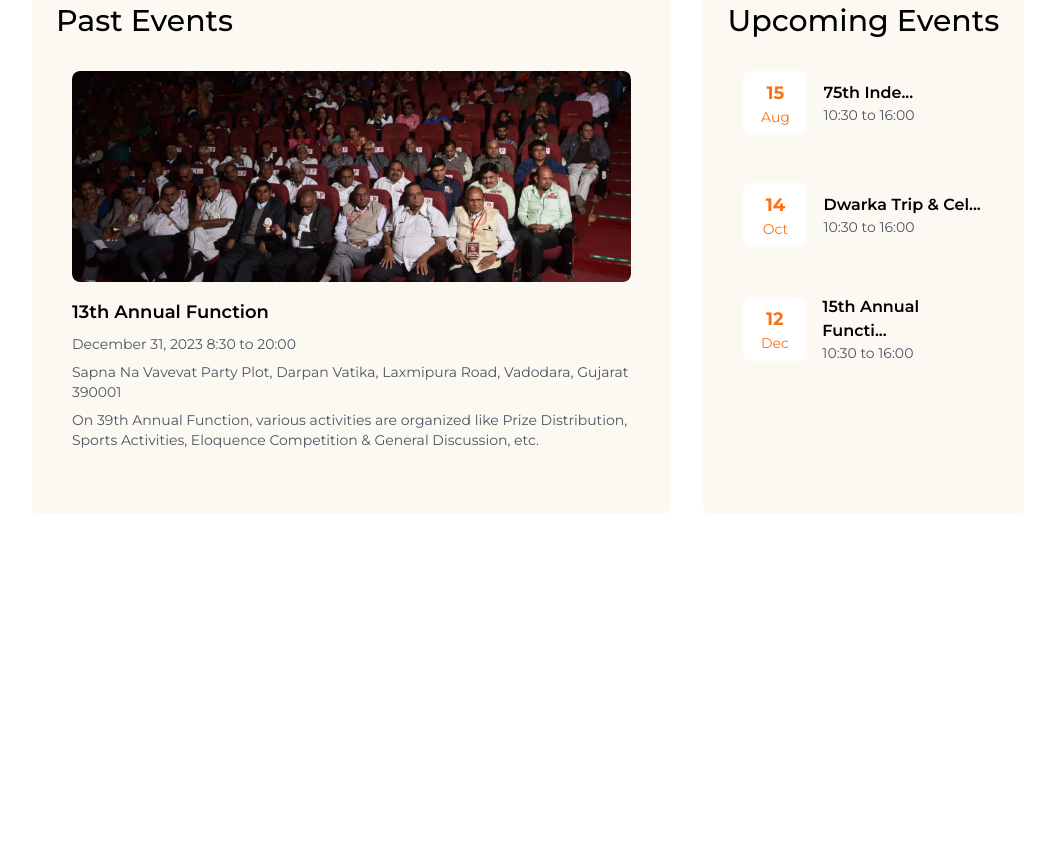
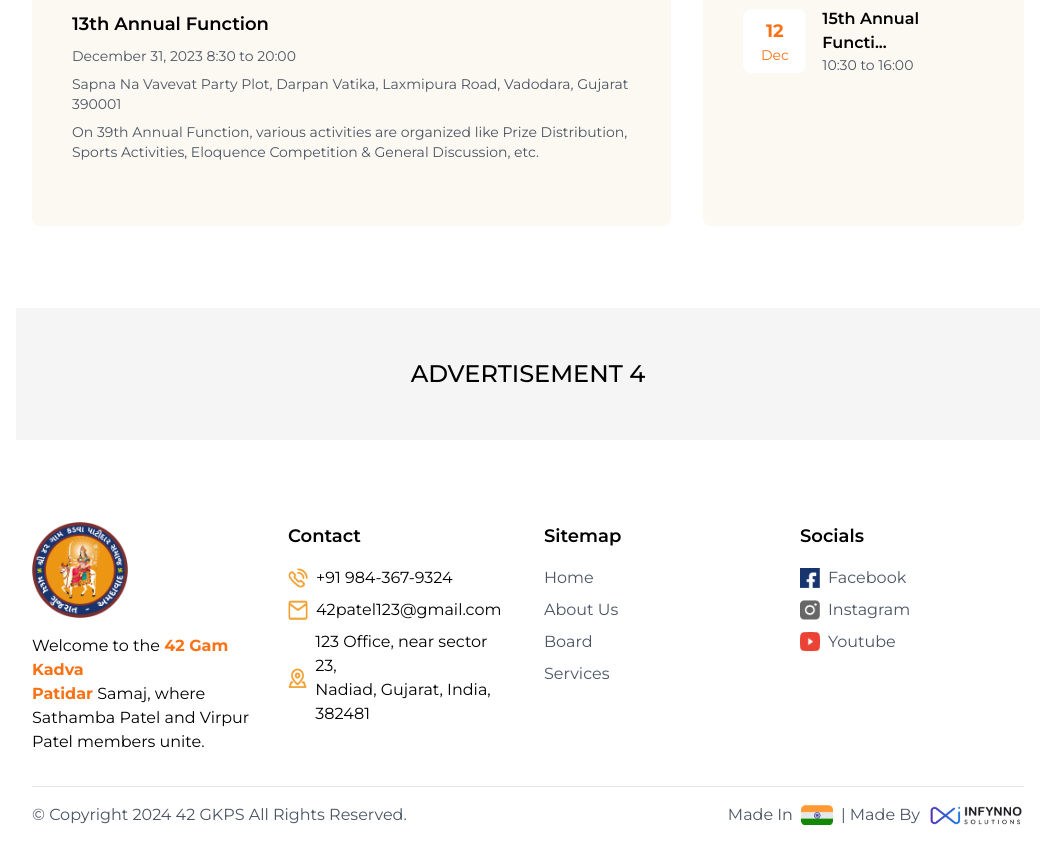
Before and after one commit to PARTH9094/42-GKPS-Tailwind-CSS, a website: page index.html in a window 1280 px wide. Shown: the part 3483-4342 px from the top of the page, without its empty margins (112-1167 px from the left). Before the commit the page ends 4029 px from the top, so only its background shows below. Drawn offline with Linux system fonts and the light colour scheme; files whose address does not match are found by name.

Commit message:
Minor Changes

```diff
--- a/index.html
+++ b/index.html
@@ -9,13 +9,9 @@
     <link rel="preconnect" href="https://fonts.googleapis.com">
     <link rel="preconnect" href="https://fonts.gstatic.com" crossorigin>
     <script src="https://kit.fontawesome.com/ea86ad2f9b.js" crossorigin="anonymous"></script>
-    <link href="https://fonts.googleapis.com/css2?family=Montserrat:ital,wght@0,100..900;1,100..900&display=swap"
-        rel="stylesheet">
-    <link
-        href="https://fonts.googleapis.com/css2?family=Roboto:ital,wght@0,100;0,300;0,400;0,500;0,700;0,900;1,100;1,300;1,400;1,500;1,700;1,900&display=swap"
-        rel="stylesheet">
-    <link href="https://fonts.googleapis.com/css2?family=Noto+Sans+Gujarati:wght@100..900&display=swap"
-        rel="stylesheet">
+    <link href="https://fonts.googleapis.com/css2?family=Montserrat:ital,wght@0,100..900;1,100..900&display=swap"rel="stylesheet">
+    <link href="https://fonts.googleapis.com/css2?family=Roboto:ital,wght@0,100;0,300;0,400;0,500;0,700;0,900;1,100;1,300;1,400;1,500;1,700;1,900&display=swap" rel="stylesheet">
+    <link href="https://fonts.googleapis.com/css2?family=Noto+Sans+Gujarati:wght@100..900&display=swap" rel="stylesheet">
 </head>
 
 <body class="box-border font-Montserrat">
@@ -168,11 +164,11 @@
         <div class="container mx-auto">
             <div class="flex flex-col md:flex-row ">
                 <div
-                    class="w-full md:w-1/2 text-center py-16 md:py-60 md:mt-52 font-normal bg-bg_color3 mb-8 md:mb-28 border rounded-xl">
+                    class="w-full md:w-1/2 text-center py-16 md:py-60  font-normal bg-bg_color3 mb-8  border rounded-xl">
                     <h2 class="font-medium text-2xl text-center">ADVERTISEMENT 2</h2>
                 </div>
                 <div
-                    class="w-full md:w-1/2 text-center py-16 md:py-60 md:mt-52 font-normal bg-bg_color3 mb-8 md:mb-28 border rounded-xl md:border-l-0">
+                    class="w-full md:w-1/2 text-center py-16 md:py-60  font-normal bg-bg_color3 mb-8  border rounded-xl md:border-l-0">
                     <h2 class="font-medium text-2xl text-center">ADVERTISEMENT 3</h2>
                 </div>
             </div>
@@ -242,6 +238,97 @@
     </div>
 
 
+
+    <!-- Advertisement-4  -->
+
+
+    <div class="bg-bg_color3 w-4/5 mx-auto">
+        <div class="container">
+            <div class="my-[50px] rounded-xl py-[50px]">
+                <h2 class="font-medium text-2xl text-center">ADVERTISEMENT 4</h2>
+            </div>
+        </div>
+    </div>
+
+   <!-- Footer Section  -->
+
+
+    <footer class="bg-white py-8 w-[80%] m-auto">
+        <div class="container mx-auto px-4">
+            <div class="grid grid-cols-1 md:grid-cols-4 gap-8">
+
+                <div class="text-left">
+                    <div class=" mb-6 md:mb-0">
+                        <img src="./images/Gkps logo.png" alt="Logo" class="w-24 h-24 mb-4">
+                        <p>Welcome to the <span class="text-orange-500 font-bold">42 Gam Kadva <br>Patidar</span> Samaj, where Sathamba Patel and Virpur Patel members unite.</p>
+                    </div>
+                </div>
+
+
+                <div>
+                    <h3 class="text-lg font-semibold mb-4">Contact</h3>
+                    <div class="space-y-2">
+                        <p class="flex items-center gap-2">
+                            <img src="./images/phone-icon.png" alt="Call" class="w-5 h-5">
+                            <span>+91 984-367-9324</span>
+                        </p>
+                        <p class="flex items-center gap-2">
+                            <img src="./images/mail-icon.png" alt="Email" class="w-5 h-5">
+                            <span>42patel123@gmail.com</span>
+                        </p>
+                        <p class="flex items-center gap-2">
+                            <img src="./images/location-pin.png" alt="Location" class="w-5 h-5">
+                            <span>123 Office, near sector 23, <br> Nadiad, Gujarat, India, 382481</span>
+                        </p>
+                    </div>
+                </div>
+
+
+                <div>
+                    <h3 class="text-lg font-semibold mb-4">Sitemap</h3>
+                    <ul class="space-y-2">
+                        <li><a href="#" class="text-gray-600 hover:text-orange-500">Home</a></li>
+                        <li><a href="#" class="text-gray-600 hover:text-orange-500">About Us</a></li>
+                        <li><a href="#" class="text-gray-600 hover:text-orange-500">Board</a></li>
+                        <li><a href="#" class="text-gray-600 hover:text-orange-500">Services</a></li>
+                    </ul>
+                </div>
+
+                <div>
+                    <h3 class="text-lg font-semibold mb-4">Socials</h3>
+                    <div class="space-y-2">
+                        <p class="flex items-center gap-2">
+                            <img src="./images/Facebook icon.png" alt="Facebook" class="w-5 h-5">
+                            <a href="#" class="text-gray-600 hover:text-orange-500">Facebook</a>
+                        </p>
+                        <p class="flex items-center gap-2">
+                            <img src="./images/Insta icon.png" alt="Instagram" class="w-5 h-5">
+                            <a href="https://www.youtube.com/watch?v=FxZFKSgpeBc&t=906s" class="text-gray-600 hover:text-orange-500">Instagram</a>
+                        </p>
+                        <p class="flex items-center gap-2">
+                            <img src="./images/youtube icon.png" alt="Youtube" class="w-5 h-5">
+                            <a href="#" class="text-gray-600 hover:text-orange-500">Youtube</a>
+                        </p>
+                    </div>
+                </div>
+            </div>
+
+            <div class="flex flex-col md:flex-row justify-between items-center mt-8 border-t pt-4">
+                <p class="text-gray-600 text-center md:text-left">&copy; Copyright 2024 42 GKPS All Rights Reserved.</p>
+                <div class="flex items-center space-x-2 text-gray-600 text-center md:text-left">
+                    <p>Made In</p>
+                    <img src=".//images/flag-for-india.png" alt="India" class="w-8 h-5">
+                    <p>| Made By</p>
+                    <a href="https://infynnodesigns.com" target="_blank">
+                        <img src=".//images/Infynno Logo.png" alt="Infynno Solutions" class="w-24">
+                    </a>
+                </div>
+            </div>
+        </div>
+    </footer>
+
+
+
 </body>
 
 </html>
--- a/tailwind.config.js
+++ b/tailwind.config.js
@@ -16,7 +16,8 @@ module.exports = {
         bg_color4: '#FCF8F2',
         bg_color5: '#F1DDC1',
         text_p: '#313131',
-        btn_col: '#7AA9A7'
+        btn_col: '#7AA9A7',
+        border:'#C0C0C0'
       }, fontFamily: {
         'Roboto': ['Roboto', 'sans-serif'],
         'Gujarati' :['Noto Sans Gujarati', 'sans-serif'],
```
Also changed, not shown: src/output.css.
